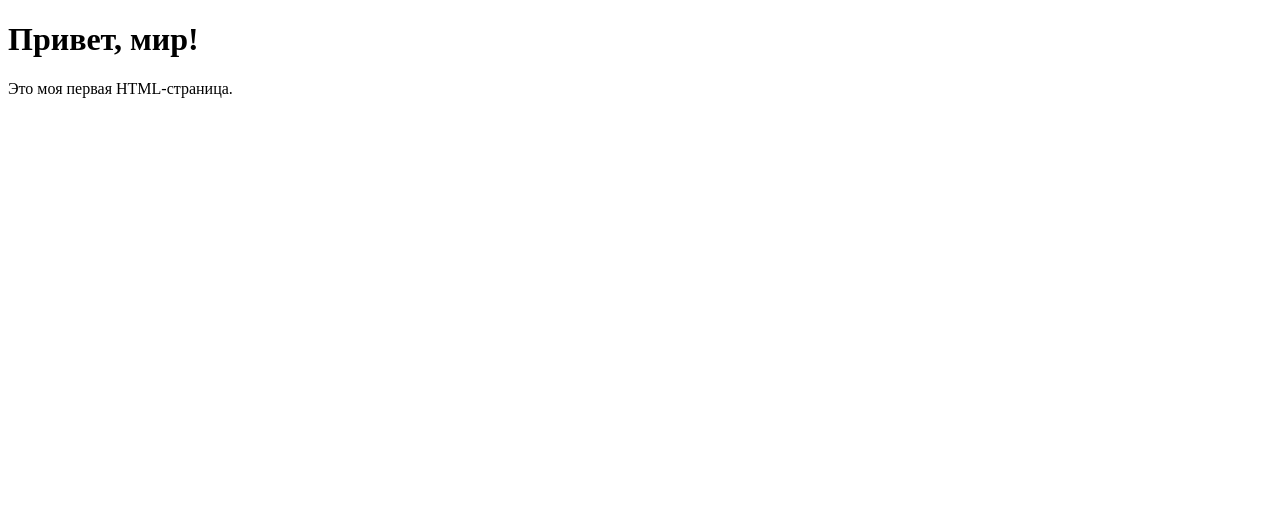
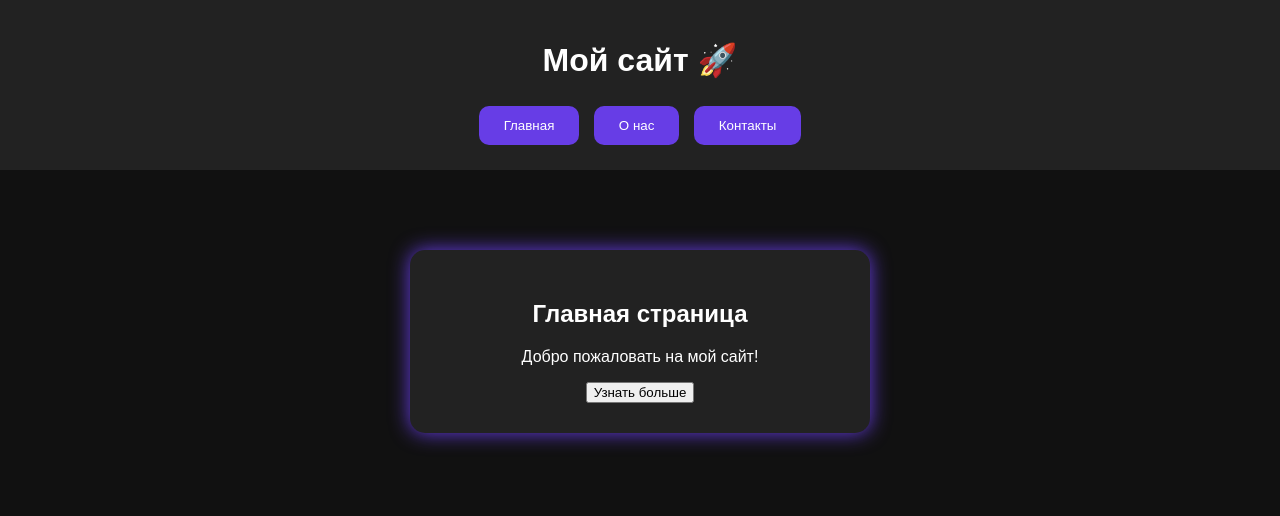
Before and after one commit to Rossielo/rossielo.github.io, a plain HTML site: page index.html in a window 1280 px wide. Drawn offline with Linux system fonts and the light colour scheme.

Commit message:
Update index.html

```diff
--- a/index.html
+++ b/index.html
@@ -1,10 +1,120 @@
+
 <!DOCTYPE html>
-<html>
+<html lang="ru">
 <head>
-    <title>Моя страница</title>
+<meta charset="UTF-8">
+<title>Мой сайт</title>
+
+<style>
+body {
+    margin: 0;
+    font-family: Arial;
+    background: #111;
+    color: white;
+    text-align: center;
+}
+
+header {
+    background: #222;
+    padding: 20px;
+}
+
+nav button {
+    background: #673de6;
+    color: white;
+    border: none;
+    padding: 12px 25px;
+    margin: 5px;
+    border-radius: 10px;
+    cursor: pointer;
+    transition: 0.3s;
+}
+
+nav button:hover {
+    background: #9272ff;
+    transform: scale(1.1);
+}
+
+.page {
+    display: none;
+    padding: 50px 20px;
+    animation: appear 0.5s;
+}
+
+.page.active {
+    display: block;
+}
+
+@keyframes appear {
+    from {
+        opacity: 0;
+        transform: translateY(30px);
+    }
+    to {
+        opacity: 1;
+        transform: translateY(0);
+    }
+}
+
+.card {
+    background: #222;
+    padding: 30px;
+    margin: 30px auto;
+    max-width: 400px;
+    border-radius: 15px;
+    box-shadow: 0 0 20px #673de6;
+}
+
+a {
+    color: #a58aff;
+}
+</style>
 </head>
+
 <body>
-    <h1>Привет, мир!</h1>
-    <p>Это моя первая HTML-страница.</p>
+
+<header>
+    <h1>Мой сайт 🚀</h1>
+    <nav>
+        <button onclick="showPage('home')">Главная</button>
+        <button onclick="showPage('about')">О нас</button>
+        <button onclick="showPage('contact')">Контакты</button>
+    </nav>
+</header>
+
+<div id="home" class="page active">
+    <div class="card">
+        <h2>Главная страница</h2>
+        <p>Добро пожаловать на мой сайт!</p>
+        <button onclick="showPage('about')">Узнать больше</button>
+    </div>
+</div>
+
+<div id="about" class="page">
+    <div class="card">
+        <h2>О нас</h2>
+        <p>Это небольшой сайт с анимациями и кнопками.</p>
+        <button onclick="showPage('contact')">Дальше</button>
+    </div>
+</div>
+
+<div id="contact" class="page">
+    <div class="card">
+        <h2>Контакты</h2>
+        <p>Почта: example@mail.com</p>
+        <button onclick="showPage('home')">На главную</button>
+    </div>
+</div>
+
+<script>
+function showPage(page) {
+    document.querySelectorAll('.page').forEach(p => {
+        p.classList.remove('active');
+    });
+
+    document.getElementById(page).classList.add('active');
+}
+</script>
+
 </body>
 </html>
```
